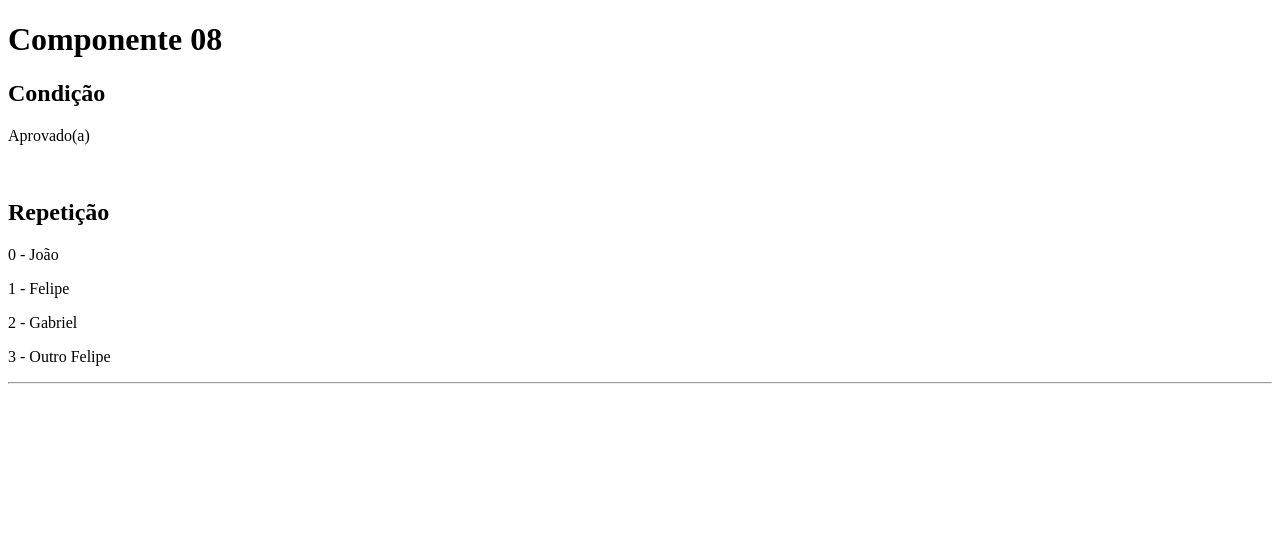
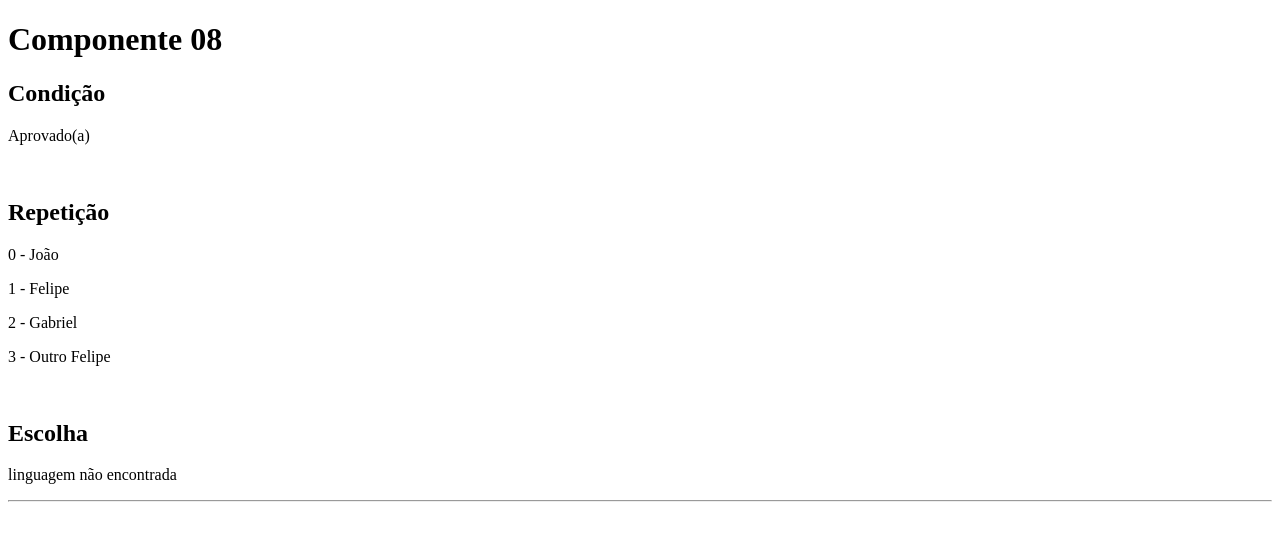
Before and after one commit to JoaoLucasLourenco/angular-basico, an Angular app in the folder curso-angular/: page / in a window 1280 px wide. Shown: the top 540 px of the page. Built offline with nearby package versions, Linux system fonts and the light colour scheme.

Commit message:
Control flow de escolha

```diff
--- a/curso-angular/src/app/componente08/componente08.component.html
+++ b/curso-angular/src/app/componente08/componente08.component.html
@@ -16,4 +16,13 @@
 
     <p>{{$index}} - {{n}}</p>
 }
+
+<br>
+<h2>Escolha</h2>
+@switch (linguagem) {
+    @case ("HTML") {<p>linguagem de marcação</p>}
+    @case ("CSS") {<p>linguagem de estilo</p>}
+    @case ("JS") {<p>linguagem de programação</p>}
+    @default {<p>linguagem não encontrada</p>}
+}
 <hr>
--- a/curso-angular/src/app/componente08/componente08.component.ts
+++ b/curso-angular/src/app/componente08/componente08.component.ts
@@ -10,5 +10,6 @@ import { Component } from '@angular/core';
 export class Componente08Component {
   media:number  = 6;
   nomes:string[] = ["João","Felipe","Gabriel","Outro Felipe"]
+  linguagem:string = "JAVa"
 
 }
```
